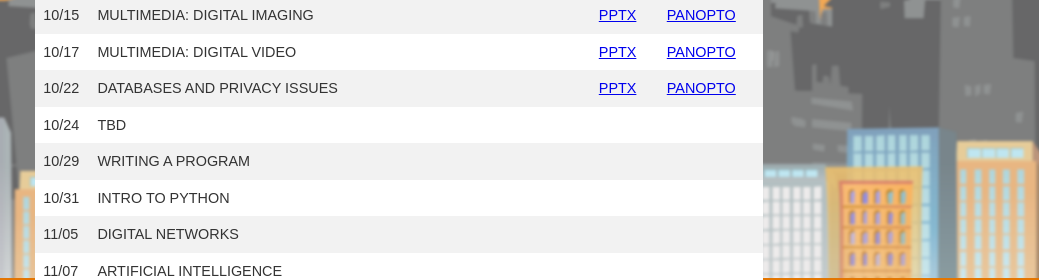
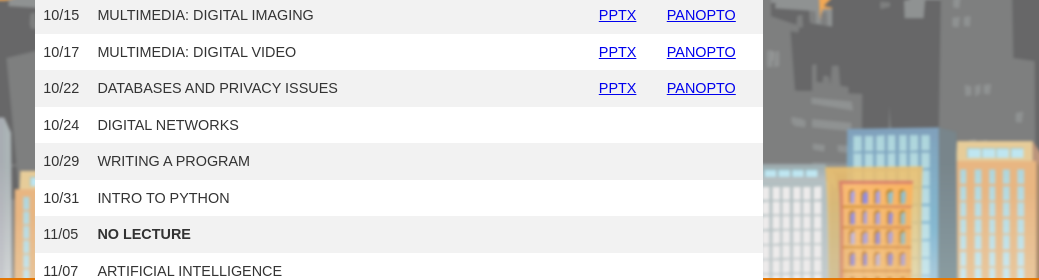
Before and after one commit to johnsfarrell/cs2_website_2024, a plain HTML site: page lectures.html in a window 1280 px wide. Shown: the part 522-802 px from the top of the page, 241-1280 px from the left. Drawn offline with Linux system fonts and the light colour scheme; a web font is replaced by a local one.

Commit message:
lectures schedule update

```diff
--- a/lectures.html
+++ b/lectures.html
@@ -160,7 +160,7 @@
                 </tr>
                 <tr>
                     <td>10/24</td>
-                    <td>TBD</td>
+                    <td>Digital Networks</td>
                     <td><a target="_blank" href="files/lectures/lecture14.pptx"><!--PPT--></a></td>
                     <td><a target="_blank"
                             href="https://brown.hosted.panopto.com/Panopto/Pages/Viewer.aspx?id=b55a6541-5d0e-42cf-9111-b05f01454a53"><!--PANOPTO--></a>
@@ -184,7 +184,7 @@
                 </tr>
                 <tr>
                     <td>11/05</td>
-                    <td>Digital Networks</td>
+                    <td><b>No Lecture</b></td>
                     <td><a target="_blank" href="files/lectures/lecture17.pptx"><!--PPT--></a></td>
                     <td><a target="_blank"
                             href="https://brown.hosted.panopto.com/Panopto/Pages/Viewer.aspx?id=e74e3175-0d5c-46ca-860b-b05f01454a9c"><!--PANOPTO--></a>
```
